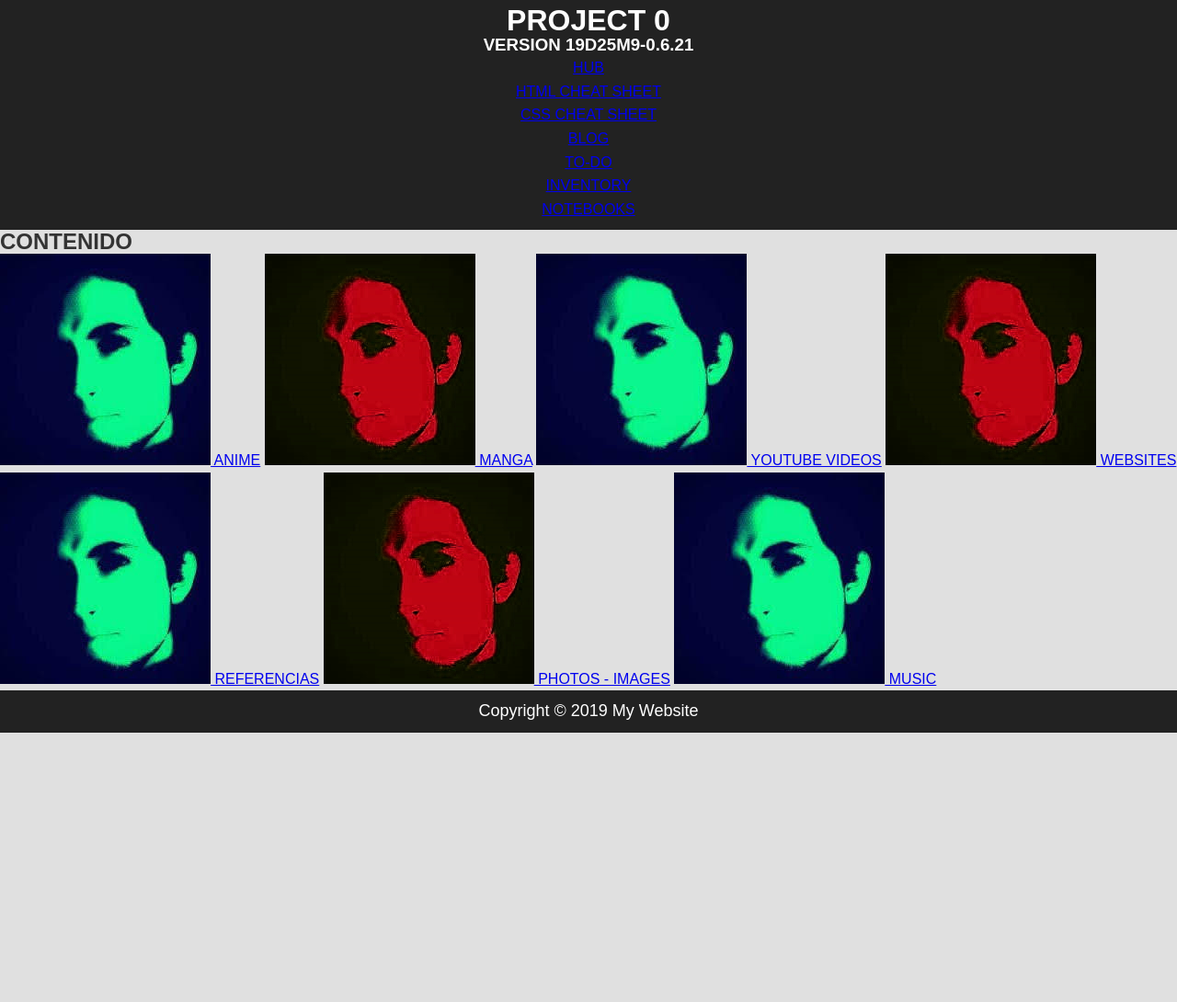
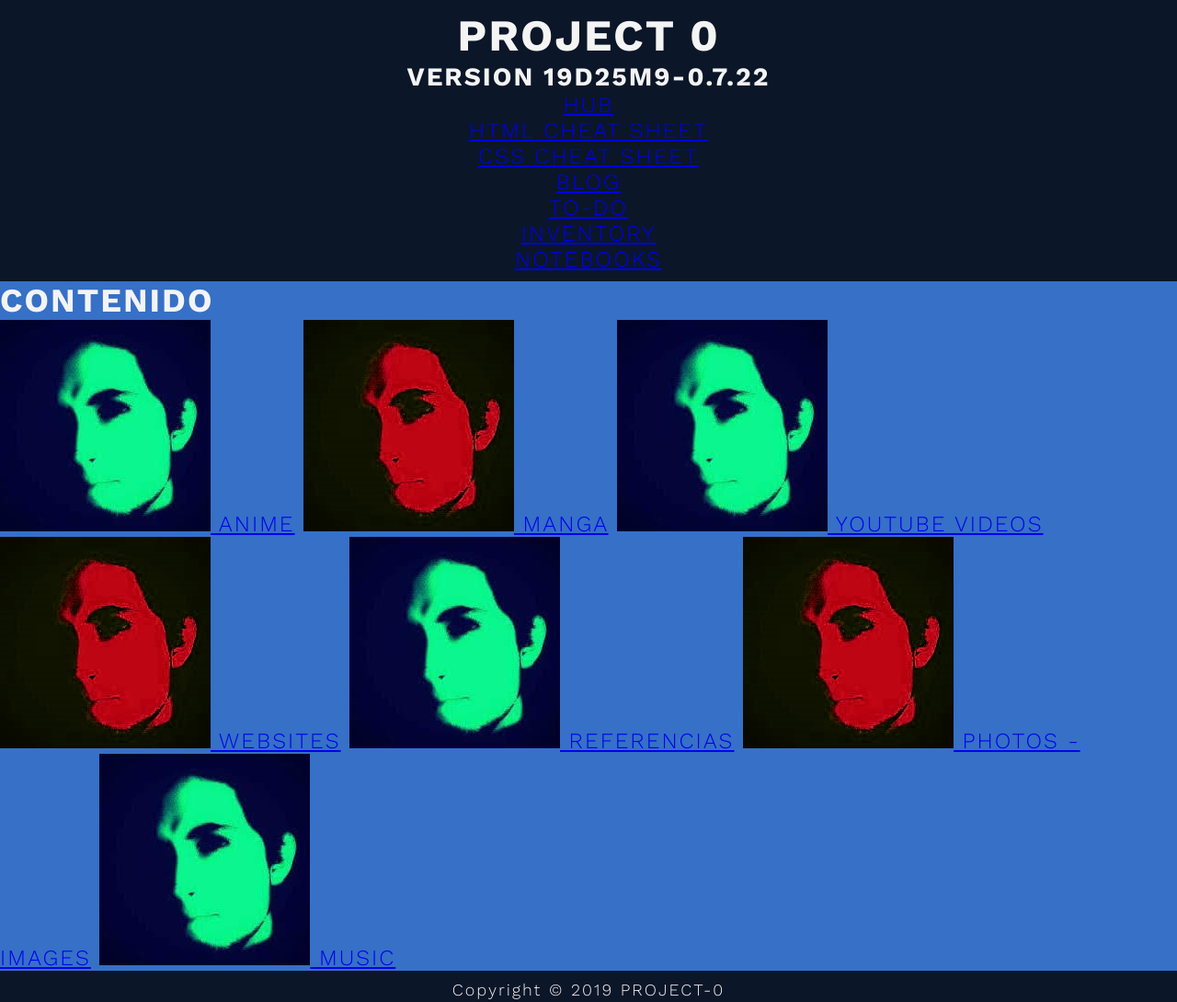
Before and after one commit to brianbert/PROJECT-0, a plain HTML site: page index.html in a window 1280 px wide. Shown: the whole page at 92% size. Before the commit the page ends 800 px from the top, so only its background shows below. Drawn offline with nearby package versions, Linux system fonts and the light colour scheme.

Commit message:
v.19D25M9-0.7.22

```diff
--- a/css/cssCheatSheetsStyle.css
+++ b/css/cssCheatSheetsStyle.css
@@ -1,35 +1,3 @@
-/*
-* {
-  margin: 0;
-  padding: 0;
-}
-*/
-body {
-  background-color: #e0e0e0;
-  color: #555;
-
-  font-family: Arial, Helvetica, sans-serif;
-  font-size: 16px;
-  font-weight: normal;
-  /* Same as above */
-  font: normal 16px Arial, Helvetica, sans-serif;
-
-  line-height: 1.6em;
-  margin: 0;
-}
-#mainHeaderCss {
-  text-align: center;
-  background-color: #222;
-  color: white;
-  padding: 10px;
-}
-#mainFooterCss {
-  text-align: center;
-  font-size: 18px;
-  background-color: #222;
-  color: white;
-  padding: 10px;
-}
 .container {
   width: 80%;
   margin: auto;
--- a/css/htmlCheatSheetsStyle.css
+++ /dev/null
@@ -1,20 +0,0 @@
-body {
-  color: #333;
-  font: normal 16px Arial, Helvetica, sans-serif;
-  background-color: #e0e0e0;
-  margin: 0;
-  line-height: 1.6em;
-}
-#mainHeaderHtml {
-  text-align: center;
-  background-color: #222;
-  color: white;
-  padding: 10px;
-}
-#mainFooterHtml {
-  text-align: center;
-  font-size: 18px;
-  background-color: #222;
-  color: white;
-  padding: 10px;
-}
--- a/css/mainStyle.css
+++ b/css/mainStyle.css
@@ -1,24 +1,67 @@
+:root {
+  --clr-primary: rgb(54, 112, 199);
+  --clr-light: #f4f4f4;
+  --clr-dark: #333;
+  --clr-warning: rgb(99, 36, 36);
+}
+*,
+*::before,
+*::after {
+  font-family: inherit;
+  box-sizing: border-box;
+}
 * {
   margin: 0;
   padding: 0;
+  letter-spacing: 2px;
 }
 body {
-  color: #333;
-  font: normal 16px Arial, Helvetica, sans-serif;
-  background-color: #e0e0e0;
   margin: 0;
-  line-height: 1.6em;
+  font-family: "Work Sans", sans-serif;
+  font-weight: 300;
+  font-size: 1.5em;
+  background-color: var(--clr-primary);
+  color: var(--clr-light);
 }
 #mainHeader {
   text-align: center;
-  background-color: #222;
-  color: white;
+  background-color: rgba(0, 0, 0, 0.8);
+  color: var(--clr-light);
   padding: 10px;
 }
 #mainFooter {
   text-align: center;
   font-size: 18px;
-  background-color: #222;
-  color: white;
+  background-color: rgba(0, 0, 0, 0.8);
+  color: var(--clr-light);
+  padding: 10px;
+  padding-bottom: 5%;
+}
+#mainHeaderHtml {
+  text-align: center;
+  background-color: rgba(0, 0, 0, 0.8);
+  color: var(--clr-light);
   padding: 10px;
 }
+#mainFooterHtml {
+  text-align: center;
+  font-size: 18px;
+  background-color: rgba(0, 0, 0, 0.8);
+  color: var(--clr-light);
+  padding: 10px;
+  padding-bottom: 5%;
+}
+#mainHeaderCss {
+  text-align: center;
+  background-color: rgba(0, 0, 0, 0.8);
+  color: var(--clr-light);
+  padding: 10px;
+}
+#mainFooterCss {
+  text-align: center;
+  font-size: 18px;
+  background-color: rgba(0, 0, 0, 0.8);
+  color: var(--clr-light);
+  padding: 10px;
+  padding-bottom: 5%;
+}
--- /dev/null
+++ b/css/toDoStyle.css
@@ -0,0 +1,50 @@
+:root {
+  --clr-primary: rgb(54, 112, 199);
+  --clr-light: #f4f4f4;
+  --clr-dark: #333;
+  --clr-warning: rgb(99, 36, 36);
+}
+*,
+*::before,
+*::after {
+  font-family: inherit;
+  box-sizing: border-box;
+}
+* {
+  margin: 0;
+  padding: 0;
+}
+/*NAV BAR*/
+
+#mainHeader {
+  text-align: center;
+  background-color: rgba(0, 0, 0, 0.8);
+  color: white;
+  padding: 10px;
+}
+
+/*NAV BAR*/
+body {
+  margin: 0;
+  font-family: "Work Sans", sans-serif;
+  font-weight: 300;
+  font-size: 1.5em;
+  background-color: var(--clr-primary);
+  color: var(--clr-light);
+  display: grid;
+  grid:
+    "header header header header" auto
+    "........ lists active ........" auto /
+    1fr minmax(200px, 600px)
+    minmax(450px, 1000px) 1fr;
+}
+.title-nav {
+  grid-area: header;
+}
+
+.all-tasks {
+  grid-area: lists;
+}
+.todo-list {
+  grid-area: active;
+}
--- a/index.html
+++ b/index.html
@@ -7,12 +7,16 @@
     <meta name="viewport" content="width=device-width, initial-scale=1.0" />
     <meta http-equiv="X-UA-Compatible" content="ie=edge" />
     <title>PROJECT 0</title>
+    <link
+      rel="stylesheet"
+      href="https://fonts.googleapis.com/css?family=Work+Sans:300,400,700,900&display=swap"
+    />
     <link rel="stylesheet" href="css/mainStyle.css" />
   </head>
   <body>
     <header id="mainHeader">
       <h1>PROJECT 0</h1>
-      <h3>VERSION 19D25M9-0.6.21</h3>
+      <h3>VERSION 19D25M9-0.7.22</h3>
       <!-- NAVIGATION MENU STARTS------------------------------------------------------------->
       <nav>
         <ul>
@@ -20,7 +24,7 @@
           <li><a href="pages/htmlCheatSheets.html">HTML CHEAT SHEET</a></li>
           <li><a href="pages/cssCheatSheets.html">CSS CHEAT SHEET</a></li>
           <li><a href="pages/blog.html">BLOG</a></li>
-          <li><a href="#">TO-DO</a></li>
+          <li><a href="pages/toDo.html">TO-DO</a></li>
           <li><a href="#">INVENTORY</a></li>
           <li><a href="#">NOTEBOOKS</a></li>
         </ul>
@@ -29,16 +33,26 @@
     </header>
     <section>
       <h1>CONTENIDO</h1>
-      <a href="#"><img src="images/1.jpg" target="_blank"> ANIME</a>
-      <a href="pages/manga.html"><img src="images/2.jpg" target="_blank"> MANGA</a>
-      <a href="https://www.youtube.com/feed/subscriptions" target="_blank"><img src="images/1.jpg" target="_blank"> YOUTUBE VIDEOS</a>
-      <a href="#"><img src="images/2.jpg" target="_blank"> WEBSITES</a>
-      <a href="#"><img src="images/1.jpg" target="_blank"> REFERENCIAS</a>
-      <a href="https://photos.google.com/u/1/ " target="_blank"><img src="images/2.jpg"> PHOTOS - IMAGES</a>
-      <a href="https://open.spotify.com/user/pojbcj6v27xd9q6gxz4tyflc2?si=1WEqJEc6QqifebAjhlgEDg" target="_blank"><img src="images/1.jpg" target="_blank"> MUSIC</a>
+      <a href="#"><img src="images/1.jpg" target="_blank" /> ANIME</a>
+      <a href="pages/manga.html"
+        ><img src="images/2.jpg" target="_blank" /> MANGA</a
+      >
+      <a href="https://www.youtube.com/feed/subscriptions" target="_blank"
+        ><img src="images/1.jpg" target="_blank" /> YOUTUBE VIDEOS</a
+      >
+      <a href="#"><img src="images/2.jpg" target="_blank" /> WEBSITES</a>
+      <a href="#"><img src="images/1.jpg" target="_blank" /> REFERENCIAS</a>
+      <a href="https://photos.google.com/u/1/ " target="_blank"
+        ><img src="images/2.jpg" /> PHOTOS - IMAGES</a
+      >
+      <a
+        href="https://open.spotify.com/user/pojbcj6v27xd9q6gxz4tyflc2?si=1WEqJEc6QqifebAjhlgEDg"
+        target="_blank"
+        ><img src="images/1.jpg" target="_blank" /> MUSIC</a
+      >
     </section>
     <footer id="mainFooter">
-      <p>Copyright &copy; 2019 My Website</p>
+      <p>Copyright &copy; 2019 PROJECT-0</p>
     </footer>
   </body>
 </html>
```
Also changed, not shown: pages/blog.html (+7 -3 lines), pages/cssCheatSheets.html (+4 -3 lines), pages/htmlCheatSheets.html (+4 -4 lines), pages/manga.html (+8 -4 lines), pages/toDo.html (added, +103 -0 lines).
